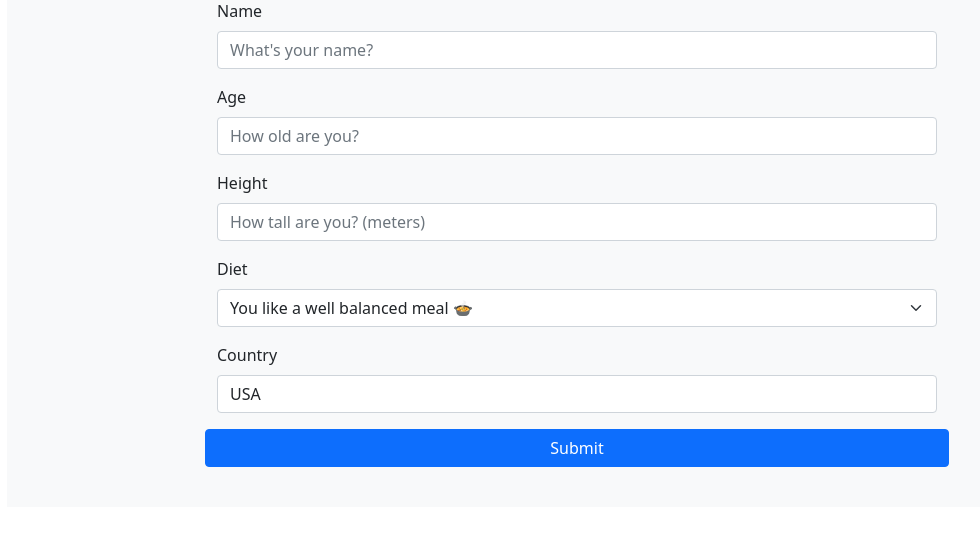
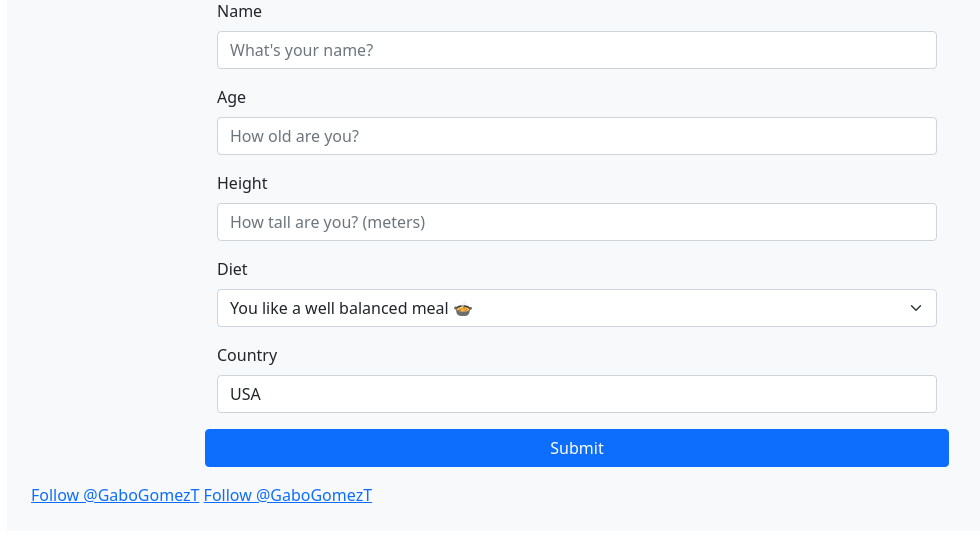
Before and after one commit to GaboGomezT/ML-dino-quiz, a FastAPI app: page / in a window 1280 px wide. Shown: the part 750-1305 px from the top of the page, without its empty margins (63-1043 px from the left). Before the commit the page ends 1217 px from the top, so only its background shows below. Run offline with FastAPI, Linux system fonts and the light colour scheme; some libraries are stand-ins or nearby versions.

Commit message:
added social buttons

```diff
--- a/templates/index.html
+++ b/templates/index.html
@@ -108,7 +108,28 @@
           {% endif %}
         </div>
       </div>
+      <a
+        class="github-button"
+        href="https://github.com/GaboGomezT"
+        data-color-scheme="no-preference: dark; light: light; dark: dark;"
+        aria-label="Follow @GaboGomezT on GitHub"
+        >Follow @GaboGomezT</a
+      >
+
+      <a
+        href="https://twitter.com/GaboGomezT?ref_src=twsrc%5Etfw"
+        class="twitter-follow-button"
+        data-show-count="false"
+        >Follow @GaboGomezT</a
+      >
     </div>
+
+    <script
+      async
+      src="https://platform.twitter.com/widgets.js"
+      charset="utf-8"
+    ></script>
+    <script async defer src="https://buttons.github.io/buttons.js"></script>
     <script
       src="https://cdn.jsdelivr.net/npm/bootstrap@5.0.1/dist/js/bootstrap.bundle.min.js"
       integrity="sha384-gtEjrD/SeCtmISkJkNUaaKMoLD0//ElJ19smozuHV6z3Iehds+3Ulb9Bn9Plx0x4"
```
